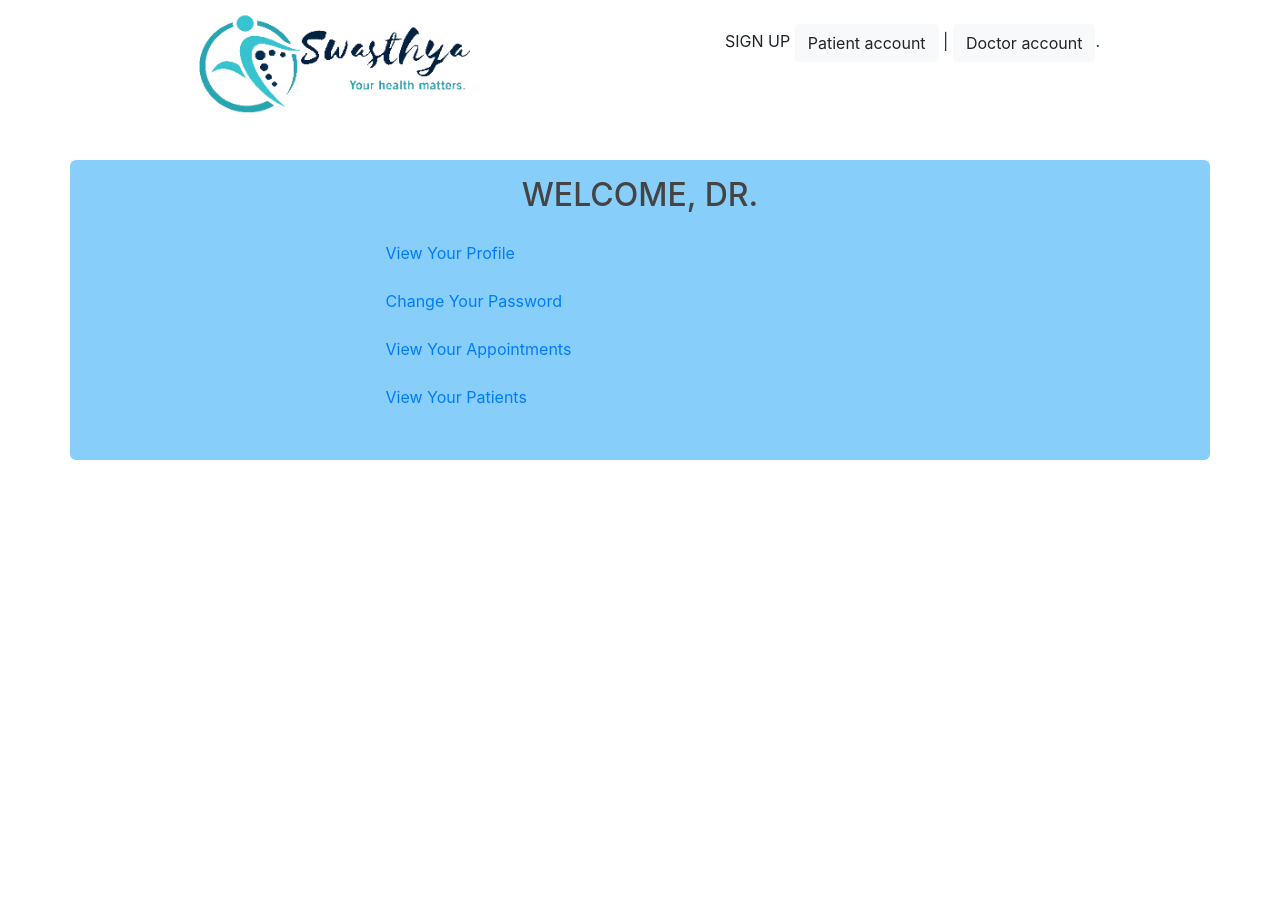
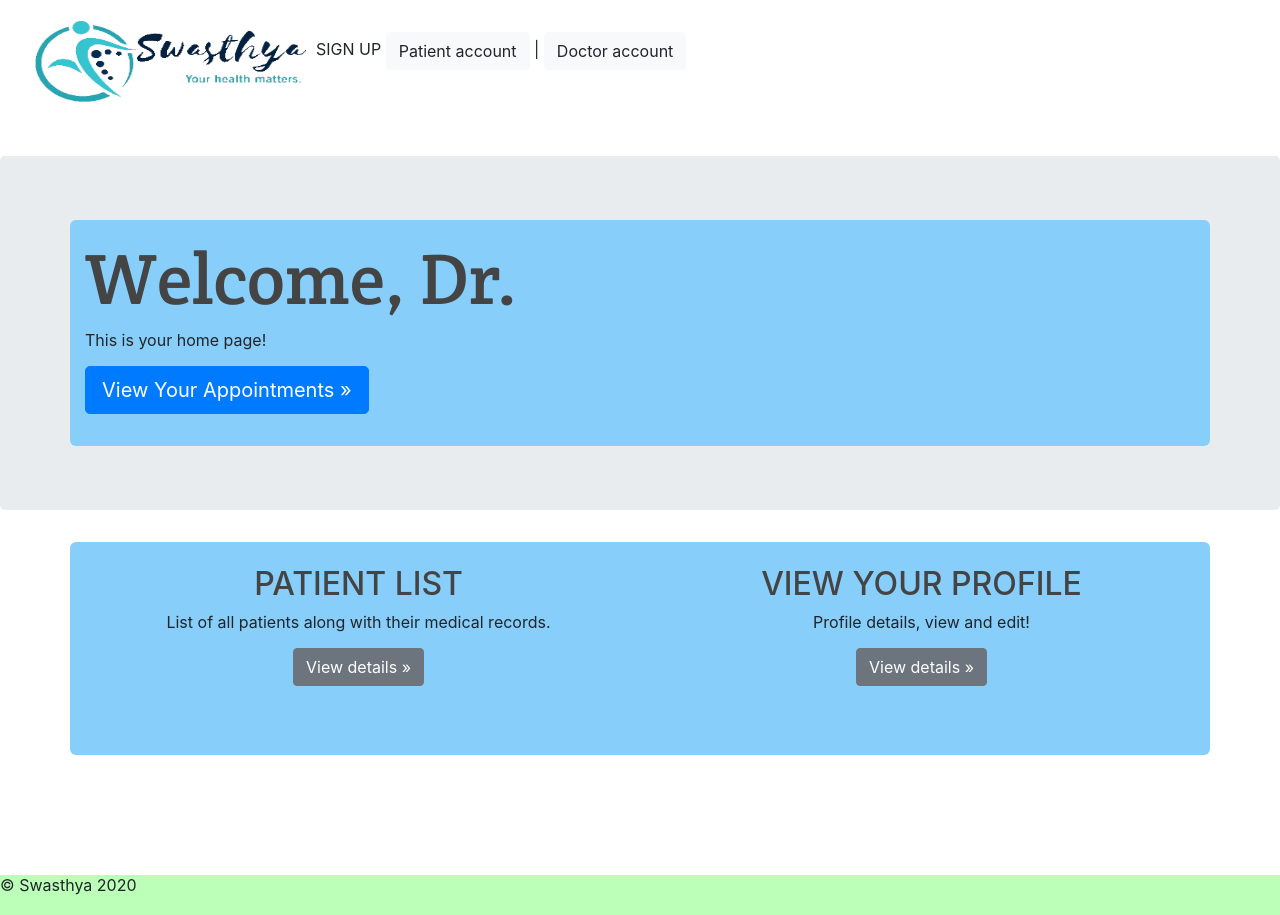
Before and after one commit to rohanb1216/wf-swasthya, a Django app: page /doctor/ in a window 1280 px wide. Before the commit the page ends 460 px from the top, so only its background shows below. Run offline with Django 3.2, Linux system fonts and the light colour scheme; some libraries are stand-ins or nearby versions.

Commit message:
fixed navbar and doctor home and footer

```diff
--- a/swasthya/static/css/style.css
+++ b/swasthya/static/css/style.css
@@ -1,3 +1,6 @@
+
+
+
 body {
     background-color: #fff;
     color: #777;
--- a/swasthya/templates/swasthya/doctor/doctor_home.html
+++ b/swasthya/templates/swasthya/doctor/doctor_home.html
@@ -1,22 +1,46 @@
 {% extends 'base.html' %}
 {% block content %}
+
+ <!-- Main jumbotron for a primary marketing message or call to action -->
+ <div class="jumbotron">
+    <div class="container">
+      <h1 class="display-3">Welcome, Dr. {{user.username}}</h1>
+      <p>This is your home page!</p>
+      <p><a class="btn btn-primary btn-lg" href="{% url 'view_appointments' %}" role="button">View Your Appointments &raquo;</a></p>
+    </div>
+  </div>
 <div class="container h-100">
 
 
-<h2>Welcome, Dr. {{user.username}}</h2>
 
+<div class="row">
+    <div class="col-md-6">
+      <h2>Patient List</h2>
+      <p align="center"> List of all patients along with their medical records. </p>
+      <p align='center'><a class="btn btn-secondary" href="{% url 'view_patients' %}" role="button">View details &raquo;</a></p>
+</div>
+<div class="col-md-6">
+    <h2>View Your Profile</h2>
+    <p align="center"> Profile details, view and edit! </p>
+    <p align='center'><a class="btn btn-secondary" href="{% url 'profile_view' %}" role="button">View details &raquo;</a></p>
+</div>
+  </div>
 <div class="row">
     <div class="col-md-3"></div>
     <div class="col-md-6">
     <table class="table table-borderless table-hover" style="border-radius: 7px;">
     <tbody>
-        <tr><td><a href="{% url 'profile_view' %}"> View Your Profile </a></td></tr>
-        <tr><td><a href="{% url 'change_password' %}"> Change Your Password </a></td></tr>
-        <tr><td><a href="{% url 'view_appointments' %}"> View Your Appointments </a></td></tr>
-        <tr><td><a href="{% url 'view_patients' %}"> View Your Patients </a></td></tr>
+        <!-- <tr><td><a href="{% url 'profile_view' %}"> View Your Profile </a></td></tr> -->
+        <!-- <tr><td><a href="{% url 'change_password' %}"> Change Your Password </a></td></tr> -->
+        <!-- <tr><td><a href="{% url 'view_appointments' %}"> View Your Appointments </a></td></tr>
+        <tr><td><a href="{% url 'view_patients' %}"> View Your Patients </a></td></tr> -->
     </tbody>
     </table>
     </div>
+
+
 </div>
 </div>
+
+
 {% endblock %}
--- a/templates/base.html
+++ b/templates/base.html
@@ -1,60 +1,93 @@
 <!doctype html>
 <html lang="en">
   {% load static %}
-
-
   <head>
     <meta charset="utf-8">
     <meta name="viewport" content="width=device-width, initial-scale=1, shrink-to-fit=no">
     <title>Swasthya</title>
-
     <link rel="stylesheet" type="text/css" href="{% static "css/style.css" %}">
     <link rel="stylesheet" type="text/css" href="{% static "css/login.css" %}">
 
     <link rel="stylesheet" href="https://stackpath.bootstrapcdn.com/bootstrap/4.4.1/css/bootstrap.min.css" integrity="sha384-Vkoo8x4CGsO3+Hhxv8T/Q5PaXtkKtu6ug5TOeNV6gBiFeWPGFN9MuhOf23Q9Ifjh" crossorigin="anonymous">
     <link href='http://fonts.googleapis.com/css?family=Crete+Round' rel='stylesheet' type='text/css'>
+    <link rel="canonical" href="https://getbootstrap.com/docs/4.1/examples/jumbotron/">
     <!--[if lt IE 9]>
     <script src="http://html5shiv.googlecode.com/svn/trunk/html5.js"></script>
     <![endif]-->
 
   </head>
+  <style>
+    #page-container {
+    position: relative;
+    min-height: 100vh;
+  }
+
+  #content-wrap {
+    padding-bottom: 2.5rem;
+  }
+
+  #footer {
+    position: absolute;
+    bottom: 0;
+    width: 100%;
+    height: 2.5rem;
+  }
+  a{
+    color: black;
+  }
+  </style>
   <body>
 
-          <div>
-            <header>
-              <div class="wrapper">
-                  <img src="{% static "images/logo4edited.png" %}" height="120px" width="300px" alt="logo">
-                  <nav>
-                      <ul> {% if user.is_authenticated %}
-                        <p> Logged in as {{ user.username }}
-                          <a href="{% url 'logout' %}">Log out</a>
+    <div id="page-container">
+      <div id="content-wrap">
+        {% if user.is_authenticated %}
+        <p style="text-align: left;"> Logged in as {{ user.username }}
+        </p>
+        {% endif %}
+              <nav class="navbar navbar-expand-md ">
+             <div class="collapse navbar-collapse" id="navbarsExampleDefault">
+                  <ul class="navbar-nav mr-auto">
+                  <li><img src="{% static "images/logo4edited.png" %}" height="100px" width="300px" alt="logo"></li>
+                  <li>
                     {% if user.is_doctor %}
                       <h3 style="text-align: left;"><a href="{% url 'd_home' %}">
                       <button class="btn btn-primary" id='btn'>Home</button> </a></h3>
-                          <style>
-                            body {
-
-                                  }
-                          </style>
                       {% endif %}
                       {% if user.is_patient %}
                       <h3 style="text-align: left;"><a href="{% url 'p_home' %}">
                       <button class="btn btn-primary" id='btn'>Home</button></a></h3>
-                          <style>
-                            body {
+                      {% endif %}
+                  </li>
+                  <li>
+                    {% if user.is_authenticated %}
 
-                                  }
-                          </style>
-                          {% endif %}
                     {% else %}
                      <br>
-                         SIGN UP  <a href="{% url 'patient_signup' %}" class="btn btn-light" role="button">Patient account</a> | <a href="{% url 'doctor_signup' %}" class="btn btn-light" role="button">Doctor account</a>.<br>
-                         <!-- <li><a href="{% url 'login' %}" class="btn btn-light" role="button">Login</a></li> -->
+                     SIGN UP  <a href="{% url 'patient_signup' %}" class="btn btn-light" role="button">Patient account</a> | <a href="{% url 'doctor_signup' %}" class="btn btn-light" role="button">Doctor account</a><br>
                     {% endif %}
+                  </li>
+                   <li></li>
+
+                  <li>
+
+                  </li>
+
                   </ul>
+                  {% if user.is_doctor %}
+                    <button class="btn btn-outline-success my-2 my-sm-0"><a href="{% url 'change_password' %}">
+                      Change your Password </a></button>
+                      {% endif %}
+                      {% if user.is_patient %}
+                      <button class="btn btn-outline-success my-2 my-sm-0"><a href="{% url 'change_password_patient' %}">
+                      Change your Password</a></button>
+                      {% endif %}
+                  {% if user.is_authenticated %}
+                      <button class="btn btn-outline-success my-2 my-sm-0" type="submit"> <a href="{% url 'logout' %}">Log out</a></button>
+                      {% endif %}
+                </div>
               </nav>
-              </div>
-            </header>
+
+
 
               </p>
               <br>
@@ -64,28 +97,6 @@
               <!-- </div> -->
 
               </div>
-
-          <!-- <footer class="footer">
-            <div class="container">
-              <span class="text-muted">
-                <div id="footer-info">
-                  <p>Copyright 2019 Swasthya. All rights reserved.</p>
-                  <p><a href="#">Terms of Service</a> I <a href="#">Privacy</a></p>
-              </div>
-              <div id="footer-links">
-
-                  <ul>
-                      <li><h5>Company</h5></li>
-                      <li><a href="#">About Us</a></li>
-                      <li><a href="#">Meet The Team</a></li>
-                      <li><a href="#">What We Do</a></li>
-                      <li><a href="#">Careers</a></li>
-                  </ul>
-              </div>
-              <div class="clear"></div>
-              </span>
-            </div>
-          </footer> -->
 
 
           <script
@@ -97,4 +108,12 @@
           {% block js %}
           {% endblock %}
   </body>
+  <header>
+
+
+  </header>
+</div>
+<footer id="footer"> <p>&copy; Swasthya 2020 </p></footer>
+</div>
+
 </html>
```
Also changed, not shown: templates/base_original.html (added, +121 -0 lines). Lines whose indentation alone changed are shown as unchanged.
